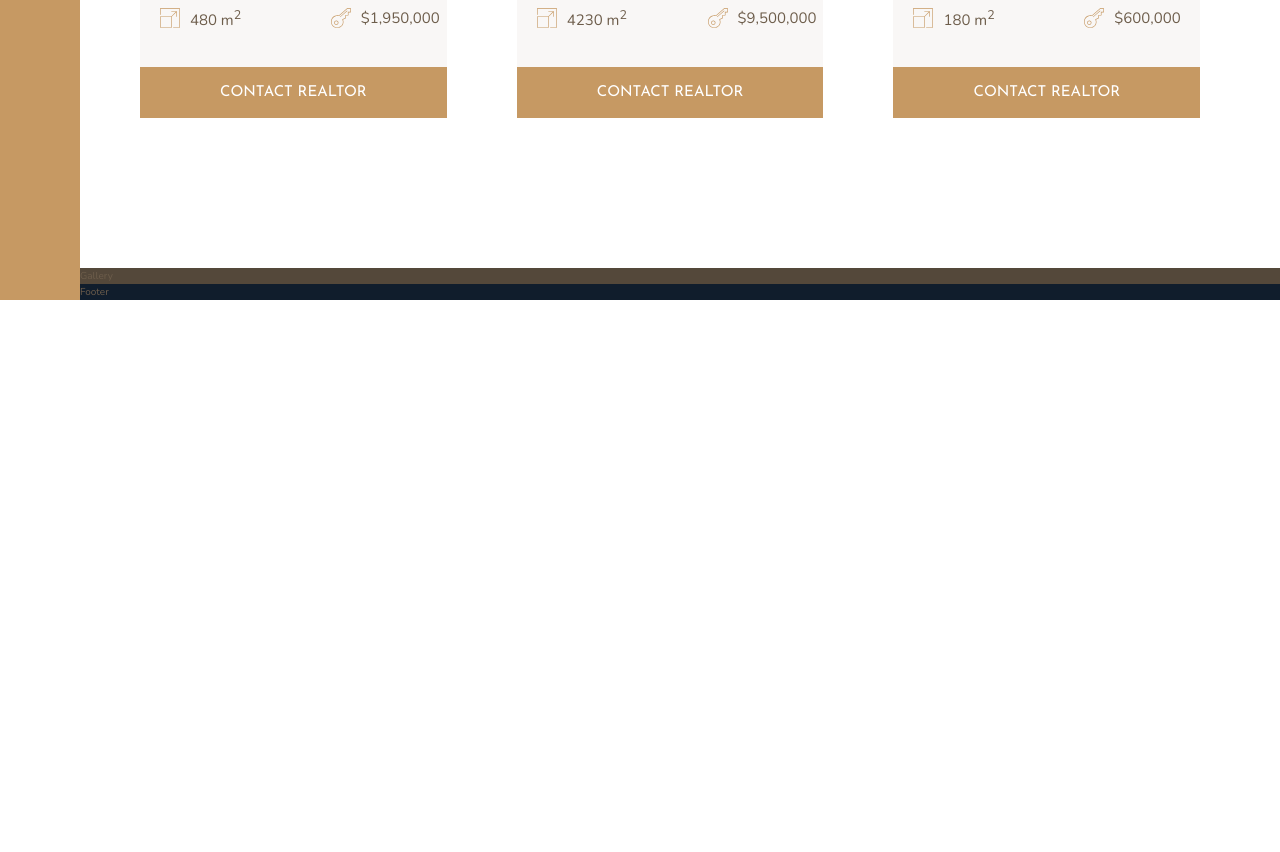
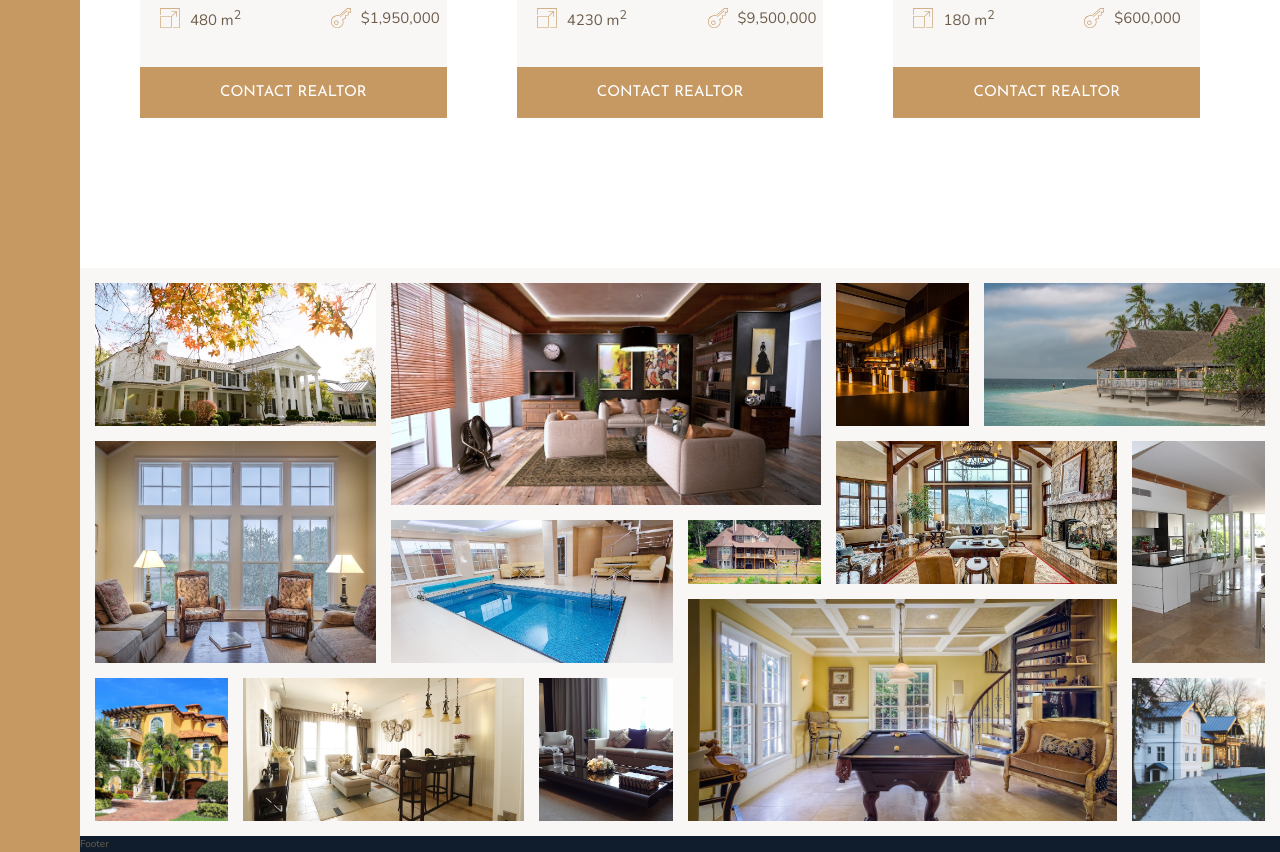
Before and after one commit to JustasTitovec/website-css-scss-grid, a website: page Dist/index.html in a window 1280 px wide. Shown: the part 2871-3723 px from the top of the page. Before the commit the page ends 3171 px from the top, so only its background shows below. Drawn offline with nearby package versions, Linux system fonts and the light colour scheme.

Commit message:
gallery section

```diff
--- a/Dist/css/style.css
+++ b/Dist/css/style.css
@@ -200,8 +200,60 @@ body {
     grid-column: 1 / -1; }
 
 .gallery {
-  background-color: #54483a;
-  grid-column: full-start / full-end; }
+  background-color: #f9f7f6;
+  display: grid;
+  grid-template-columns: repeat(8, 1fr);
+  grid-template-rows: repeat(7, 5vw);
+  grid-column: full-start / full-end;
+  grid-gap: 1.5rem;
+  padding: 1.5rem; }
+  .gallery__item--1 {
+    grid-row: 1 / span 2;
+    grid-column: 1 / span 2; }
+  .gallery__item--2 {
+    grid-row: 1 / span 3;
+    grid-column: 3 / span 3; }
+  .gallery__item--3 {
+    grid-row: 1 / span 2;
+    grid-column: 6 / 7; }
+  .gallery__item--4 {
+    grid-row: 1 / span 2;
+    grid-column: 7 / span 2; }
+  .gallery__item--5 {
+    grid-row: 3 / span 3;
+    grid-column: 1 / span 2; }
+  .gallery__item--6 {
+    grid-row: 4 / span 2;
+    grid-column: 3 / span 2; }
+  .gallery__item--7 {
+    grid-row: 4 / 5;
+    grid-column: 5 / 6; }
+  .gallery__item--8 {
+    grid-row: 3 / span 2;
+    grid-column: 6 / span 2; }
+  .gallery__item--9 {
+    grid-row: 3 / span 3;
+    grid-column: 8 / 9; }
+  .gallery__item--10 {
+    grid-row: 6 / span 2;
+    grid-column: 1 / 2; }
+  .gallery__item--11 {
+    grid-row: 6 / span 2;
+    grid-column: 2 / span 2; }
+  .gallery__item--12 {
+    grid-row: 6 / span 2;
+    grid-column: 4 / 5; }
+  .gallery__item--13 {
+    grid-row: 5 / span 3;
+    grid-column: 5 / span 3; }
+  .gallery__item--14 {
+    grid-row: 6 / span 2;
+    grid-column: 8 / 9; }
+  .gallery__img {
+    width: 100%;
+    height: 100%;
+    object-fit: cover;
+    display: block; }
 
 .footer {
   background-color: #101d2c;
--- a/Dist/index.html
+++ b/Dist/index.html
@@ -309,7 +309,81 @@
       </div>
     </section>
 
-    <section class="gallery">Gallery</section>
+    <section class="gallery">
+      <figure class="gallery__item gallery__item--1">
+        <img src="img/gal-1.jpeg" alt="Gallery image 1" class="gallery__img" />
+      </figure>
+      <figure class="gallery__item gallery__item--2">
+        <img src="img/gal-2.jpeg" alt="Gallery image 2" class="gallery__img" />
+      </figure>
+      <figure class="gallery__item gallery__item--3">
+        <img src="img/gal-3.jpeg" alt="Gallery image 3" class="gallery__img" />
+      </figure>
+
+      <figure class="gallery__item gallery__item--4">
+        <img src="img/gal-4.jpeg" alt="Gallery image 4" class="gallery__img" />
+      </figure>
+
+      <figure class="gallery__item gallery__item--5">
+        <img src="img/gal-5.jpeg" alt="Gallery image 5" class="gallery__img" />
+      </figure>
+
+      <figure class="gallery__item gallery__item--6">
+        <img src="img/gal-6.jpeg" alt="Gallery image 6" class="gallery__img" />
+      </figure>
+
+      <figure class="gallery__item gallery__item--7">
+        <img src="img/gal-7.jpeg" alt="Gallery image 7" class="gallery__img" />
+      </figure>
+
+      <figure class="gallery__item gallery__item--8">
+        <img src="img/gal-8.jpeg" alt="Gallery image 8" class="gallery__img" />
+      </figure>
+
+      <figure class="gallery__item gallery__item--9">
+        <img src="img/gal-9.jpeg" alt="Gallery image 9" class="gallery__img" />
+      </figure>
+
+      <figure class="gallery__item gallery__item--10">
+        <img
+          src="img/gal-10.jpeg"
+          alt="Gallery image 10"
+          class="gallery__img"
+        />
+      </figure>
+
+      <figure class="gallery__item gallery__item--11">
+        <img
+          src="img/gal-11.jpeg"
+          alt="Gallery image 11"
+          class="gallery__img"
+        />
+      </figure>
+
+      <figure class="gallery__item gallery__item--12">
+        <img
+          src="img/gal-12.jpeg"
+          alt="Gallery image 12"
+          class="gallery__img"
+        />
+      </figure>
+
+      <figure class="gallery__item gallery__item--13">
+        <img
+          src="img/gal-13.jpeg"
+          alt="Gallery image 13"
+          class="gallery__img"
+        />
+      </figure>
+
+      <figure class="gallery__item gallery__item--14">
+        <img
+          src="img/gal-14.jpeg"
+          alt="Gallery image 14"
+          class="gallery__img"
+        />
+      </figure>
+    </section>
 
     <footer class="footer">Footer</footer>
   </body>
--- a/Dist/sass/_gallery.scss
+++ b/Dist/sass/_gallery.scss
@@ -1,5 +1,89 @@
 .gallery {
-  background-color: $color-grey-dark-1;
+  background-color: $color-grey-light-1;
+  display: grid;
+  grid-template-columns: repeat(8, 1fr);
+  grid-template-rows: repeat(7, 5vw);
 
   grid-column: full-start / full-end;
+  grid-gap: 1.5rem;
+  padding: 1.5rem;
+
+  &__item {
+    &--1 {
+      grid-row: 1 / span 2;
+      grid-column: 1 / span 2;
+    }
+
+    &--2 {
+      grid-row: 1 / span 3;
+      grid-column: 3 / span 3;
+    }
+
+    &--3 {
+      grid-row: 1 / span 2;
+      grid-column: 6 / 7;
+    }
+
+    &--4 {
+      grid-row: 1 / span 2;
+      grid-column: 7 / span 2;
+    }
+
+    &--5 {
+      grid-row: 3 / span 3;
+      grid-column: 1 / span 2;
+    }
+
+    &--6 {
+      grid-row: 4 / span 2;
+      grid-column: 3 / span 2;
+    }
+
+    &--7 {
+      grid-row: 4 / 5;
+      grid-column: 5 / 6;
+    }
+
+    &--8 {
+      grid-row: 3 / span 2;
+      grid-column: 6 / span 2;
+    }
+
+    &--9 {
+      grid-row: 3 / span 3;
+      grid-column: 8 / 9;
+    }
+
+    &--10 {
+      grid-row: 6 / span 2;
+      grid-column: 1 / 2;
+    }
+
+    &--11 {
+      grid-row: 6 / span 2;
+      grid-column: 2 / span 2;
+    }
+
+    &--12 {
+      grid-row: 6 / span 2;
+      grid-column: 4 / 5;
+    }
+
+    &--13 {
+      grid-row: 5 / span 3;
+      grid-column: 5 / span 3;
+    }
+
+    &--14 {
+      grid-row: 6 / span 2;
+      grid-column: 8 / 9;
+    }
+  }
+
+  &__img {
+    width: 100%;
+    height: 100%;
+    object-fit: cover;
+    display: block;
+  }
 }
```
